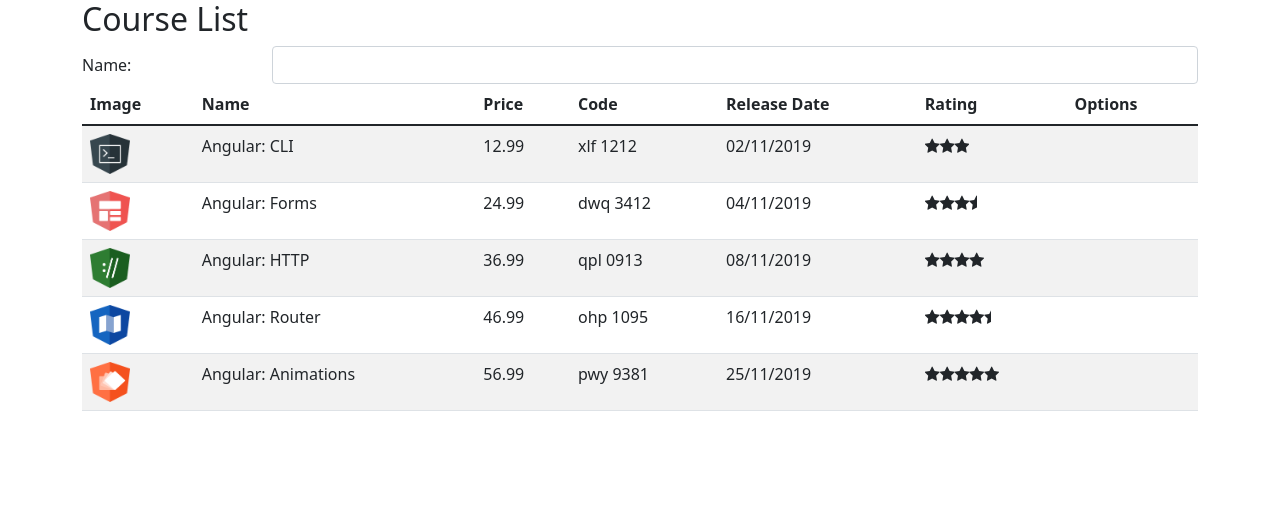
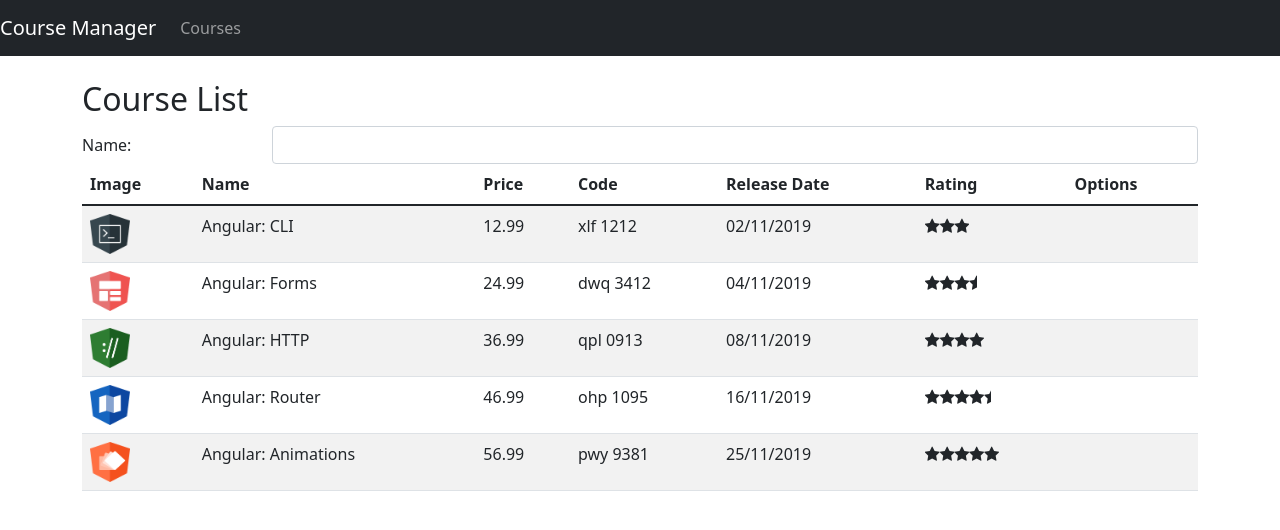
Before and after one commit to wilson-silva/course-manager-angular, an Angular app: page /courses in a window 1280 px wide. Shown: the top 530 px of the page. Built offline with nearby package versions, Linux system fonts and the light colour scheme.

Commit message:
Protecting Routes with Guards

```diff
--- a/src/app/app.component.html
+++ b/src/app/app.component.html
@@ -1,3 +1,5 @@
-<div class="container">
-    <list></list>
+<app-nav-bar></app-nav-bar>
+
+<div class="container mt-4">
+    <router-outlet></router-outlet>
 </div>
--- a/src/app/courses/course-list.component.ts
+++ b/src/app/courses/course-list.component.ts
@@ -4,7 +4,6 @@
 import { CourseService } from "./course.service";
 
 @Component({
-    selector: 'list',
     templateUrl: './course-list.component.html'
 })
 export class CourseListComponent implements OnInit{
--- /dev/null
+++ b/src/app/error-404/error-404.component.html
@@ -0,0 +1 @@
+<h2>Error 404</h2>
--- /dev/null
+++ b/src/app/nav-bar/nav-bar.component.html
@@ -0,0 +1,16 @@
+<nav class="navbar navbar-expand-lg navbar-dark bg-dark">
+    <a href="#" class="navbar-brand">Course Manager</a>
+
+    <button class="navbar-toggler" type="button" data-toggle="collapse" data-target="#navbarSupportedContent"
+        aria-controls="navbarSupportedContent" aria-expanded="false" aria-label="Toggle navigation">
+        <span class="navbar-toggler-icon"></span>
+    </button>
+
+    <div class="collapse navbar-collapse" id="navbarSupportedContent">
+        <ul class="navbar-nav mr-auto">
+            <li class="nav-item">
+                <a  href="#" class="nav-link">Courses</a>
+            </li>
+        </ul>
+    </div>
+</nav>
```
Also changed, not shown: src/app/app.module.ts (+18 -2 lines), src/app/error-404/error-404.component.ts (added, +11 -0 lines), src/app/nav-bar/nav-bar.component.ts (added, +10 -0 lines).
